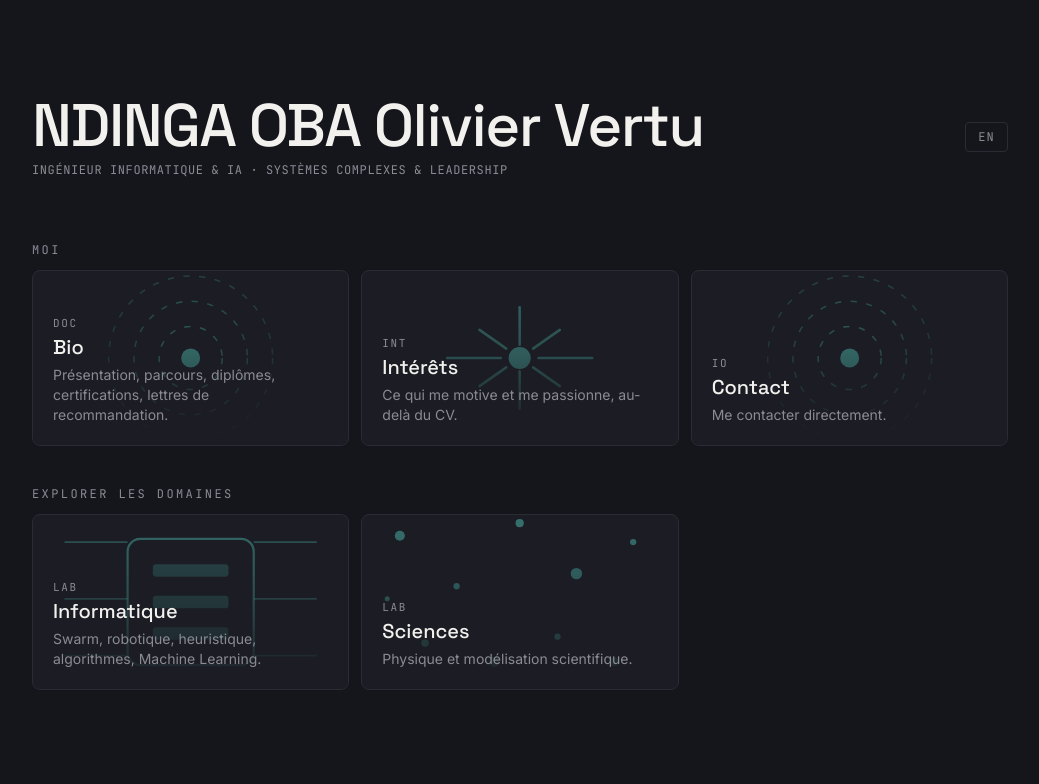
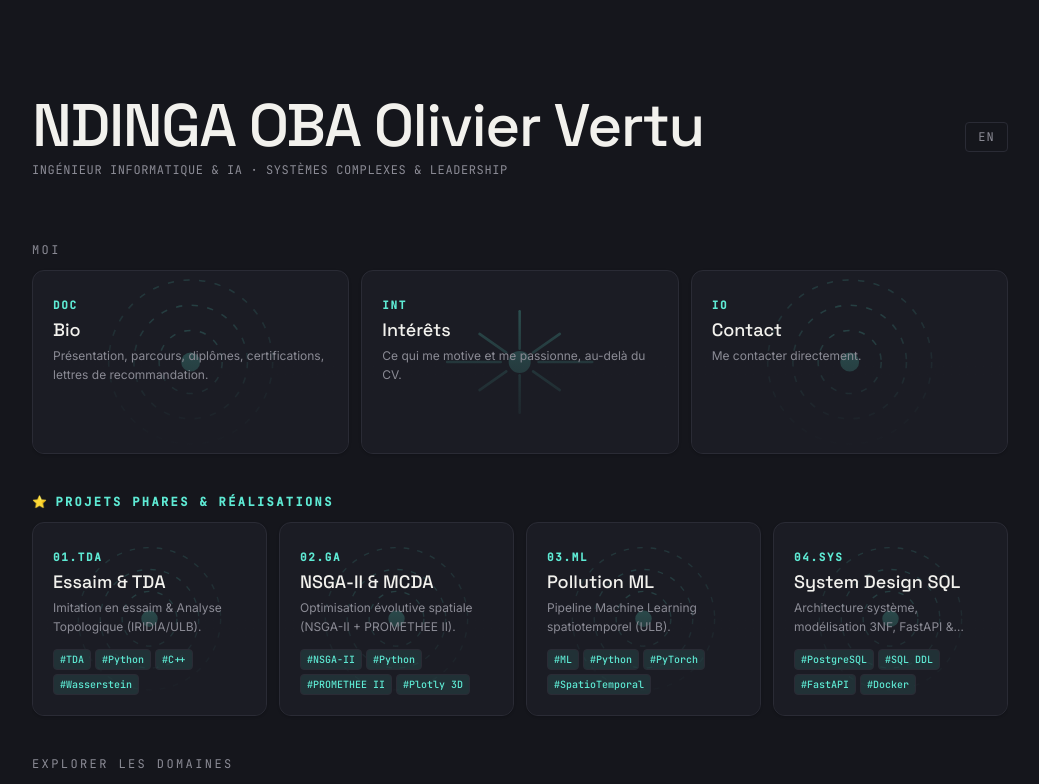
Before and after one commit to Vertu5/ndingaoba-oliviervertu, a Next.js app: page / in a window 1280 px wide. Shown: the top 784 px of the page, without its empty margins (120-1159 px from the left). Built offline with nearby package versions, Linux system fonts and the light colour scheme.

Commit message:
feat(ui): display tech stack tags directly on homepage project tiles

```diff
--- a/app/components/Hub.tsx
+++ b/app/components/Hub.tsx
@@ -24,35 +24,98 @@ const tabs: { type: ContentType; key: "tabProjets" | "tabPapiers" | "tabDemos" }
   { type: "demo", key: "tabDemos" },
 ];
 
-// Niveau 1 (grille principale) : compartiments personnels + grands domaines.
+// Niveau 1 (grille principale) : compartiments personnels + projets phares + grands domaines.
 const personalTiles: Category[] = [bio, interests, contact];
+
+const projectTiles: (Category & { tags?: string[] })[] = [
+  {
+    id: "swarm-tda-iridia",
+    index: "01.TDA",
+    label: { fr: "Essaim & TDA", en: "Swarm & TDA" },
+    description: {
+      fr: "Imitation en essaim & Analyse Topologique (IRIDIA/ULB).",
+      en: "Swarm behavior & Topological Analysis (IRIDIA/ULB).",
+    },
+    tags: ["TDA", "Python", "C++", "Wasserstein"],
+  },
+  {
+    id: "nsga2-promethee2-agricultural",
+    index: "02.GA",
+    label: { fr: "NSGA-II & MCDA", en: "NSGA-II & MCDA" },
+    description: {
+      fr: "Optimisation évolutive spatiale (NSGA-II + PROMETHEE II).",
+      en: "Multi-objective spatial evolutionary optimization.",
+    },
+    tags: ["NSGA-II", "Python", "PROMETHEE II", "Plotly 3D"],
+  },
+  {
+    id: "urban-air-pollution-ml",
+    index: "03.ML",
+    label: { fr: "Pollution ML", en: "Pollution ML" },
+    description: {
+      fr: "Pipeline Machine Learning spatiotemporel (ULB).",
+      en: "Spatio-temporal Machine Learning pipeline (ULB).",
+    },
+    tags: ["ML", "Python", "PyTorch", "SpatioTemporal"],
+  },
+  {
+    id: "air-quality-system-design",
+    index: "04.SYS",
+    label: { fr: "System Design SQL", en: "System Design SQL" },
+    description: {
+      fr: "Architecture système, modélisation 3NF, FastAPI & Docker.",
+      en: "System architecture, 3NF database modeling & Docker.",
+    },
+    tags: ["PostgreSQL", "SQL DDL", "FastAPI", "Docker"],
+  },
+];
+
 const superTiles: Category[] = superDomains.map((s) => ({ id: s.id, index: "LAB", label: s.label, description: s.description }));
-const tiles: Category[] = [...personalTiles, ...superTiles];
+const tiles: Category[] = [...personalTiles, ...projectTiles, ...superTiles];
 
 function TileButton({
   cat,
   lang,
   onOpen,
 }: {
-  cat: Category;
+  cat: Category & { tags?: string[] };
   lang: "fr" | "en";
   onOpen: (id: string) => void;
 }) {
   return (
     <button
       onClick={() => onOpen(cat.id)}
-      className="group relative flex h-44 flex-col justify-end overflow-hidden rounded-lg border border-[var(--border)] bg-[var(--bg-elevated)] text-left transition-colors hover:border-[var(--accent)]/40"
+      className="group relative flex min-h-[11.5rem] flex-col justify-between overflow-hidden rounded-xl border border-[var(--border)] bg-[var(--bg-elevated)] text-left transition-all duration-300 hover:border-[var(--accent)]/50 hover:bg-[var(--bg-elevated)] shadow-sm"
     >
-      <div className="absolute inset-0 opacity-70 transition-transform duration-500 group-hover:scale-105">
+      <div className="absolute inset-0 opacity-60 transition-transform duration-500 group-hover:scale-105">
         <Pattern id={cat.id} />
       </div>
-      <div className="absolute inset-0 bg-gradient-to-t from-[var(--bg-elevated)] via-[var(--bg-elevated)]/40 to-transparent" />
-      <div className="relative p-5">
-        <span className="font-mono text-[11px] tracking-[0.15em] text-[var(--text-muted)]">
-          {cat.index}
-        </span>
-        <h2 className="font-display text-xl font-medium">{cat.label[lang]}</h2>
-        <p className="mt-1 text-sm text-[var(--text-muted)]">{cat.description[lang]}</p>
+      <div className="absolute inset-0 bg-gradient-to-t from-[var(--bg-elevated)] via-[var(--bg-elevated)]/60 to-transparent" />
+      <div className="relative p-4 sm:p-5 flex flex-col justify-between h-full w-full">
+        <div>
+          <span className="font-mono text-[10px] sm:text-[11px] tracking-[0.15em] text-[var(--accent)] font-semibold">
+            {cat.index}
+          </span>
+          <h2 className="font-display text-base sm:text-lg font-medium text-[var(--text)] mt-1 group-hover:text-[var(--accent)] transition-colors leading-tight">
+            {cat.label[lang]}
+          </h2>
+          <p className="mt-1 text-xs text-[var(--text-muted)] line-clamp-2 leading-relaxed">
+            {cat.description[lang]}
+          </p>
+        </div>
+
+        {cat.tags && cat.tags.length > 0 && (
+          <div className="mt-3 flex flex-wrap gap-1 font-mono text-[9px] sm:text-[10px]">
+            {cat.tags.map((tg, i) => (
+              <span
+                key={i}
+                className="rounded bg-[var(--accent)]/10 border border-[var(--accent)]/20 px-1.5 py-0.5 text-[var(--accent)] font-medium"
+              >
+                #{tg}
+              </span>
+            ))}
+          </div>
+        )}
       </div>
     </button>
   );
@@ -181,6 +244,19 @@ export default function Hub() {
             </div>
           </section>
 
+          {/* Section 2 : Projets Phares (1 seule ligne de 4 tuiles compactes sur desktop) */}
+          <section>
+            <p className="font-mono mb-3 text-xs tracking-[0.2em] text-[var(--accent)] font-semibold flex items-center gap-1.5">
+              <span>⭐</span>
+              <span>{t.sectionFeaturedProjects}</span>
+            </p>
+            <div className="grid grid-cols-1 gap-3 sm:grid-cols-2 lg:grid-cols-4">
+              {projectTiles.map((cat) => (
+                <TileButton key={cat.id} cat={cat} lang={lang} onOpen={openTile} />
+              ))}
+            </div>
+          </section>
+
           <section>
             <p className="font-mono mb-3 text-xs tracking-[0.2em] text-[var(--text-muted)]">
               {t.sectionDomains}
@@ -233,6 +309,43 @@ export default function Hub() {
                 <p className="mt-1 sm:mt-3 max-w-lg text-xs sm:text-sm text-[var(--text-muted)]">
                   {subOpen ? subOpen.description[lang] : open.description[lang]}
                 </p>
+
+                {/* Vue détaillée si une tuile de Projet Phare est ouverte */}
+                {projectTiles.some((p) => p.id === open.id) && (() => {
+                  const item = content.find((c) => c.id === open.id);
+                  if (!item) return null;
+                  return (
+                    <div className="mt-6 rounded-lg border border-[var(--border)] bg-[var(--bg-elevated)]/40 p-6 space-y-4">
+                      <div className="flex flex-col sm:flex-row sm:items-center justify-between gap-3 border-b border-[var(--border)] pb-4">
+                        <h3 className="font-display text-xl sm:text-2xl font-semibold text-[var(--text)]">
+                          {item.title[lang]}
+                        </h3>
+                        {item.githubUrl && (
+                          <a
+                            href={item.githubUrl}
+                            target="_blank"
+                            rel="noopener noreferrer"
+                            className="font-mono text-xs text-[var(--accent)] underline hover:no-underline shrink-0 font-medium"
+                          >
+                            💻 Code Source GitHub ↗
+                          </a>
+                        )}
+                      </div>
+
+                      <p className="text-sm sm:text-base text-[var(--text-muted)] leading-relaxed">{item.summary[lang]}</p>
+
+                      {item.tags && item.tags.length > 0 && (
+                        <div className="flex flex-wrap gap-1.5 font-mono text-[11px] pt-2">
+                          {item.tags.map((tg, i) => (
+                            <span key={i} className="rounded bg-[var(--accent)]/10 border border-[var(--accent)]/20 px-2.5 py-1 text-[var(--accent)] font-medium">
+                              #{tg}
+                            </span>
+                          ))}
+                        </div>
+                      )}
+                    </div>
+                  );
+                })()}
 
                 {/* Bio : vue détaillée avec narrative, certifications et documents */}
                 {open.id === "bio" && (
```
